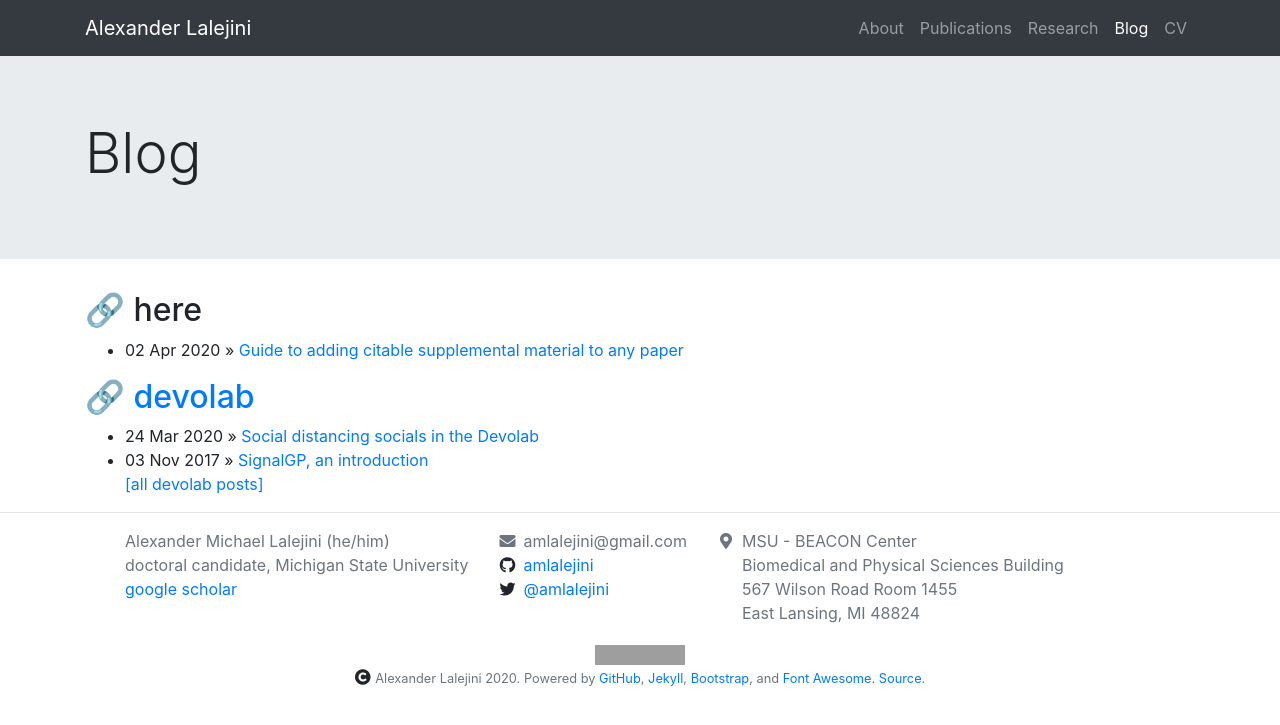
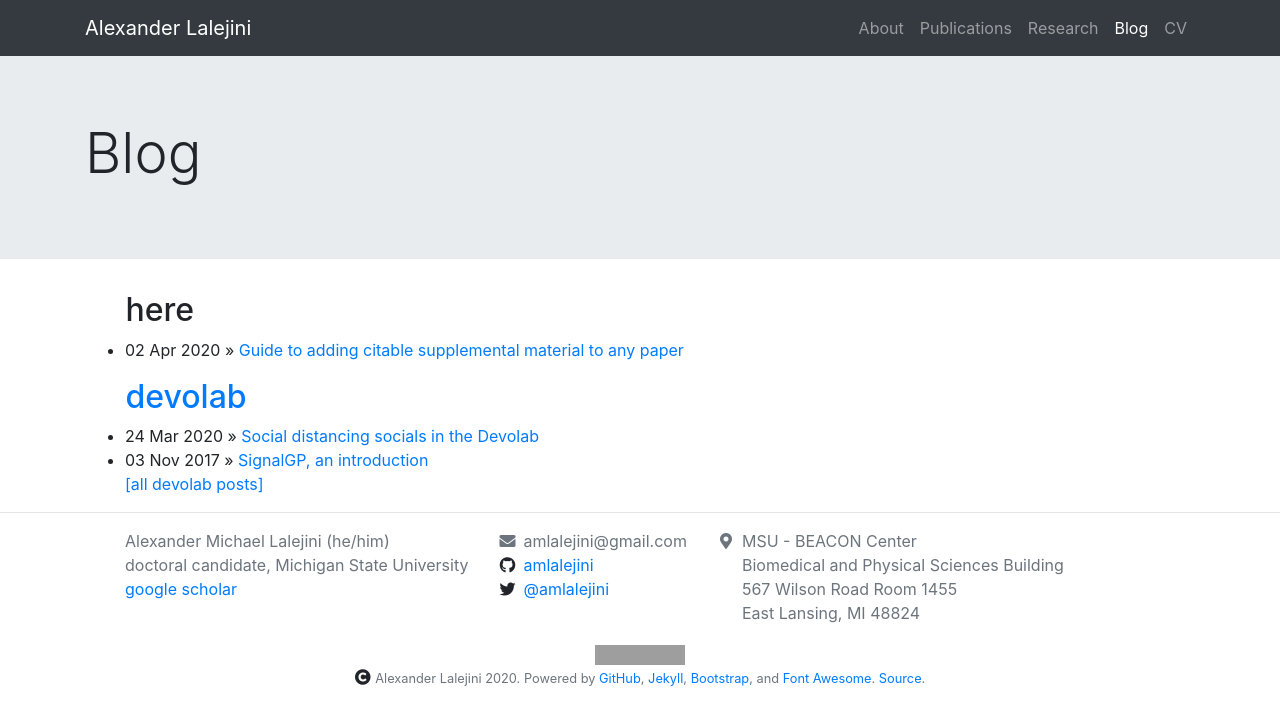
Before and after one commit to amlalejini/amlalejini.github.io, a Jekyll site: the page built from _pages/blog.md, in a window 1280 px wide. Shown: the top 725 px of the page. Built offline with Jekyll 4.4.1, drawn with Linux system fonts in a browser that asks for light colours; nearby versions of some CDN libraries; grey boxes are pictures that could not be loaded.

Commit message:
update anchor link icons

```diff
--- a/_layouts/post.html
+++ b/_layouts/post.html
@@ -34,7 +34,7 @@
         <div class="row pt-4">
           <div class="col px-0">
             <div class="post-content" itemprop="articleBody">
-              {% include anchor_headings.html html=content anchorBody="🔗" anchorClass="toc-anchor" beforeHeading=true%}
+              {% include anchor_headings.html html=content anchorBody="<i class='far fa-link' style='color:slategrey;'></i>" anchorClass="toc-anchor" beforeHeading=true%}
             </div>
           </div>
         </div>
--- a/_pages/blog.md
+++ b/_pages/blog.md
@@ -4,14 +4,14 @@
 permalink: /blog/
 ---
 
-## <a href="#here">🔗</a> here
+## <a href="#here"><i class='far fa-link' style='color:slategrey;'></i></a> here
 <ul class="posts">
   {% for post in site.posts %}
     <li><span>{{ post.date | date_to_string }}</span> &raquo; <a href="{{ post.url }}">{{ post.title }}</a></li>
   {% endfor %}
 </ul>
 
-## <a href="#devolab">🔗</a> [devolab](https://devolab.org/)
+## <a href="#devolab"><i class='far fa-link' style='color:slategrey;'></i></a> [devolab](https://devolab.org/)
 <ul class="posts">
   {% for post in site.data.devolab_posts %}
     <li><span>{{ post.date | date_to_string }}</span> &raquo; <a href="{{ post.url }}">{{ post.title }}</a></li>
```
